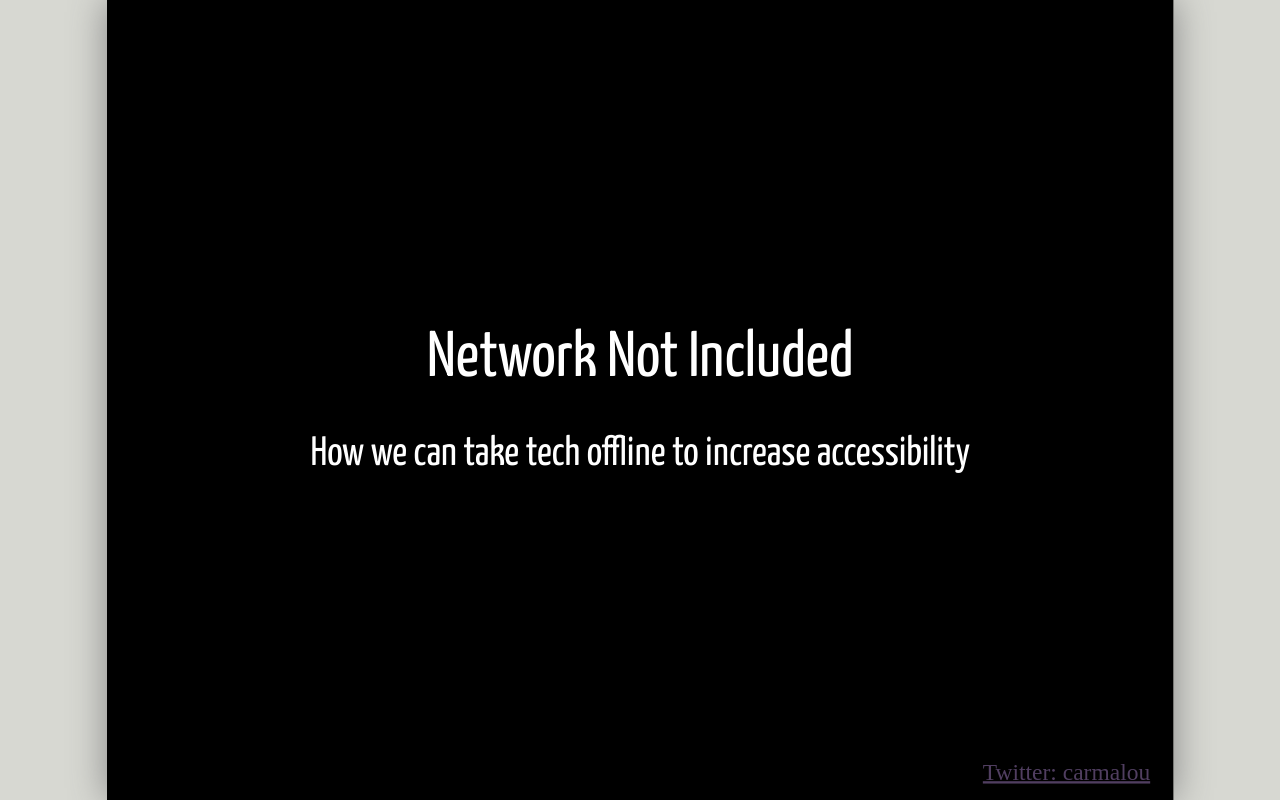
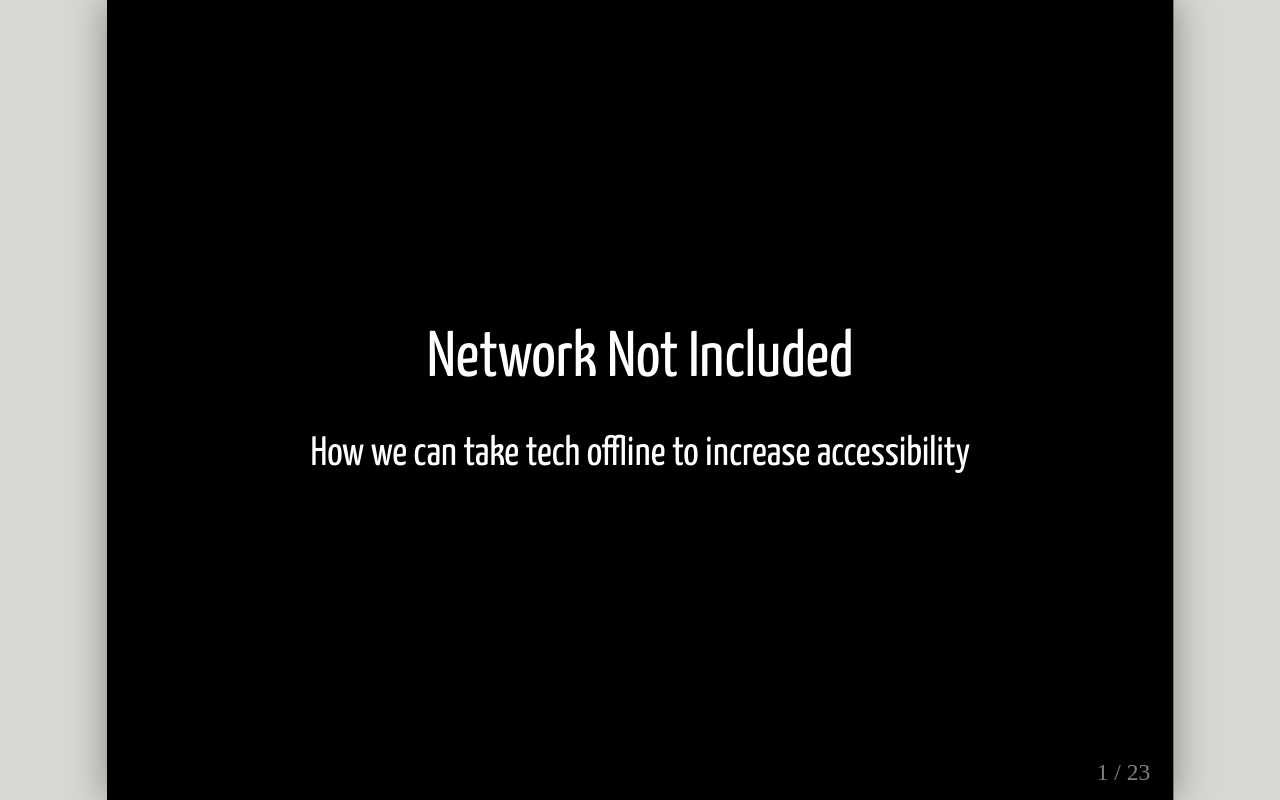
Before and after one commit to carmalou/network_not_included, a plain HTML site: page index.html in a window 1280 px wide. Drawn offline with Linux system fonts and the light colour scheme; a web font is replaced by a local one.

Commit message:
Update index.html

```diff
--- a/index.html
+++ b/index.html
@@ -351,10 +351,10 @@ class: left, middle, inverse
     <script>
       var slideshow = remark.create();
 
-      var arr = document.getElementsByClassName('remark-slide-number');
-      for(var i = 0; i < arr.length; i++) {
-        arr[i].innerHTML = "<a href='https://www.twitter.com/carmalou'>Twitter: carmalou</a>";
-      }
+//       var arr = document.getElementsByClassName('remark-slide-number');
+//       for(var i = 0; i < arr.length; i++) {
+//         arr[i].innerHTML = "<a href='https://www.twitter.com/carmalou'>Twitter: carmalou</a>";
+//       }
     </script>
   </body>
 </html>
```
